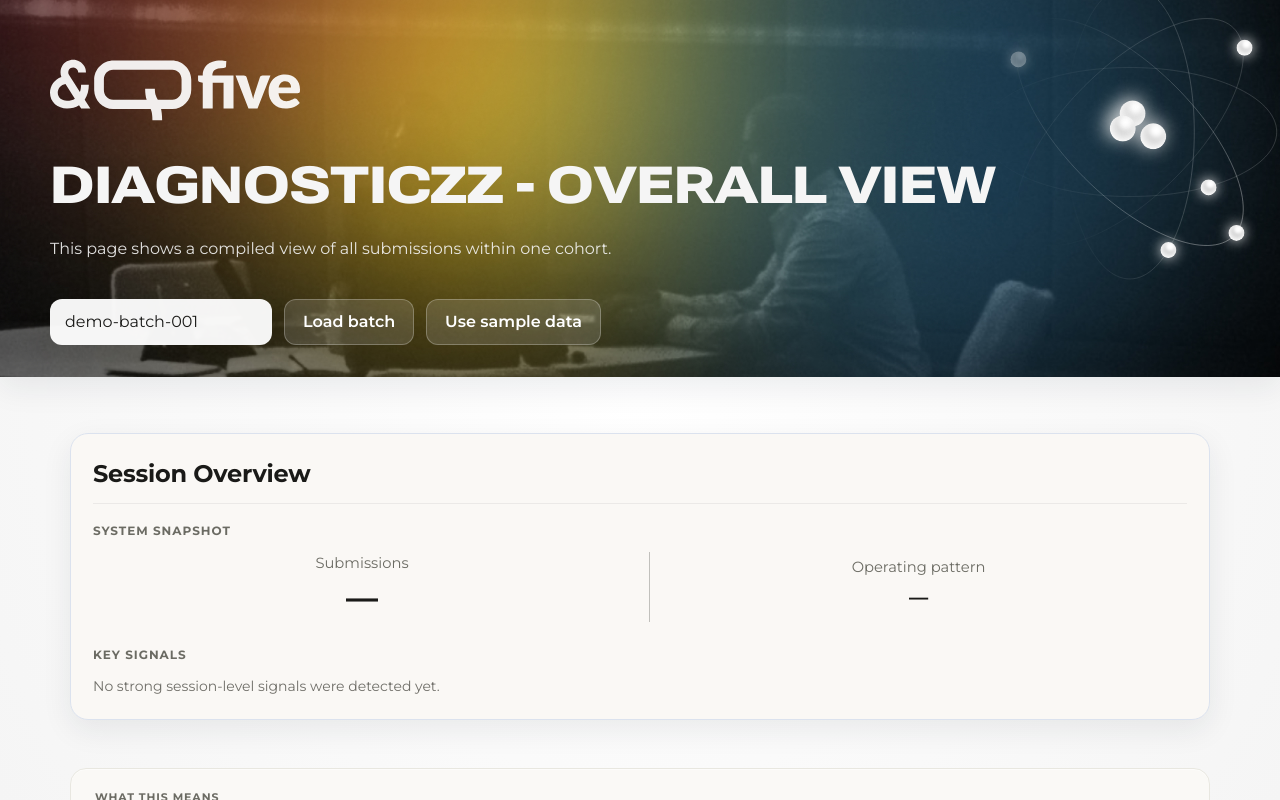
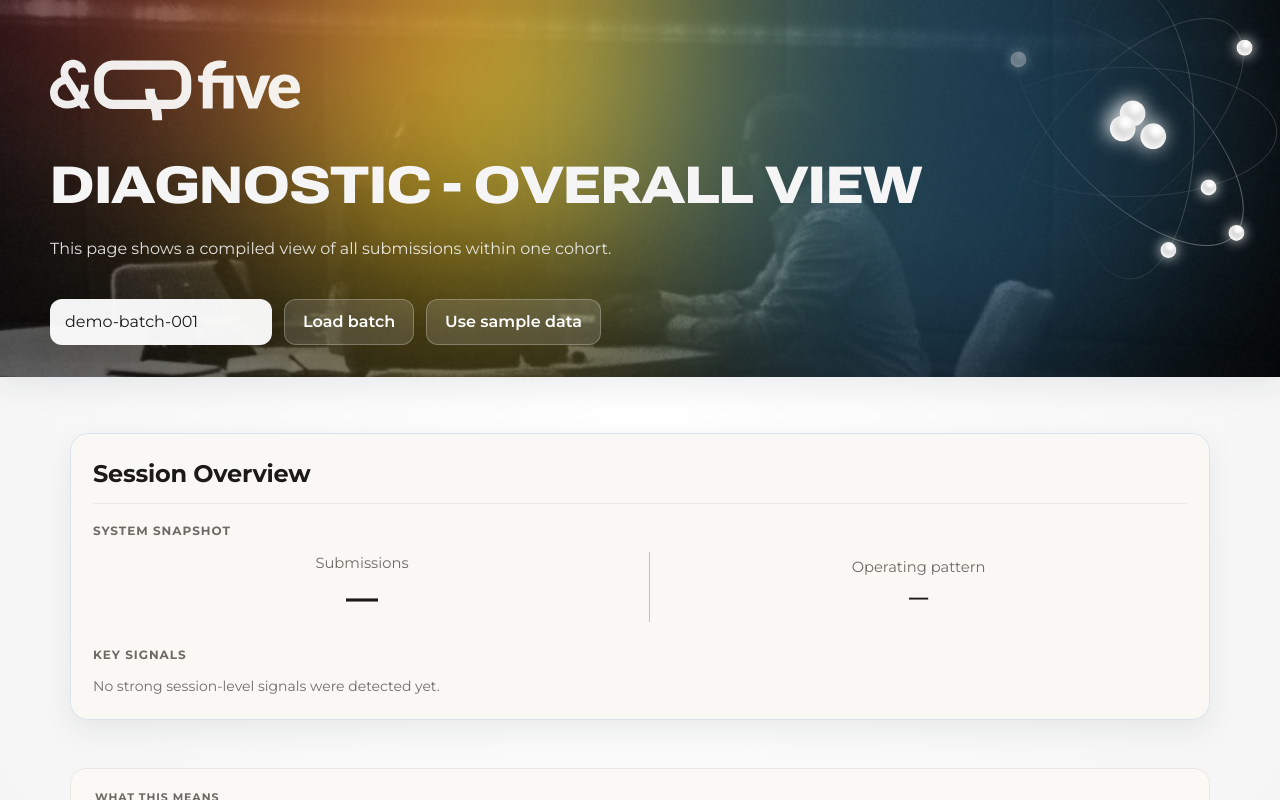
Before and after one commit to Thepplo/readyneering_evaluation, a website: page internal-overview/results.html in a window 1280 px wide. Drawn offline with nearby package versions, Linux system fonts and the light colour scheme.

```diff
--- a/internal-overview/results.html
+++ b/internal-overview/results.html
@@ -19,7 +19,7 @@
         <path fill-rule="evenodd" clip-rule="evenodd" d="M232.967 1.6094C253.471 1.6094 270.093 18.2313 270.093 38.7355L270.093 57.2986C270.093 77.4824 253.987 93.9047 233.925 94.4129L232.967 94.4246L121.589 94.4246L120.631 94.4128C100.888 93.9127 84.9748 77.9996 84.4747 58.2566L84.4629 57.2985L84.4629 38.7355C84.4629 18.2313 101.085 1.60938 121.589 1.60938L232.967 1.6094ZM120.661 19.2443C110.409 19.2443 103.026 27.5552 103.026 37.8073L103.026 58.2267C103.026 68.4788 110.409 76.7897 120.661 76.7897L233.895 76.7898C244.148 76.7898 251.53 68.4788 251.53 58.2267L251.53 37.8073C251.53 27.5553 244.148 19.2443 233.895 19.2443L120.661 19.2443Z" fill="white"/>
         <path d="M200.479 55.4297C200.479 61.395 201.177 65.0511 201.992 67.7031C202.887 70.6156 204.037 72.8168 205.949 76.6536C207.796 80.3609 210.055 85.077 211.741 91.5888C213.425 98.0939 214.401 105.82 214.401 115.76L195.838 115.76C195.838 107.918 195.074 102.863 194.148 99.2867C193.224 95.7174 192.001 93.051 190.368 89.773C188.799 86.6244 186.469 82.2368 184.754 76.6559C182.959 70.814 181.916 64.0706 181.916 55.4297L200.479 55.4297Z" fill="white"/>
       </svg>
-        <h1>Diagnosticzz - Overall view</h1>
+        <h1>Diagnostic - Overall view</h1>
         <p>
           This page shows a compiled view of all submissions within one cohort.
         </p>
```
Also changed, not shown: internal-overview/index.html (renamed from internal-overview/results-overview.html).
